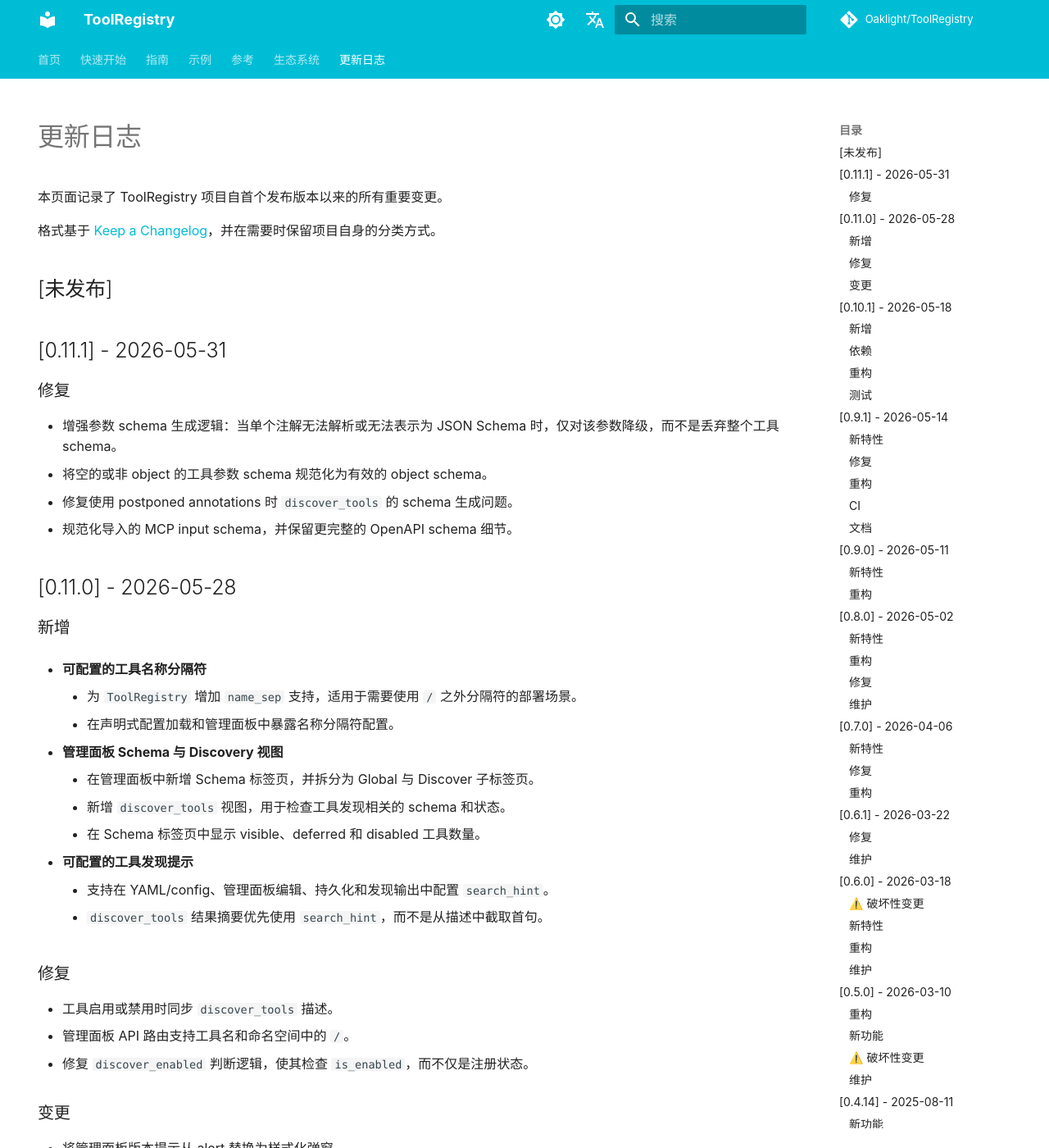
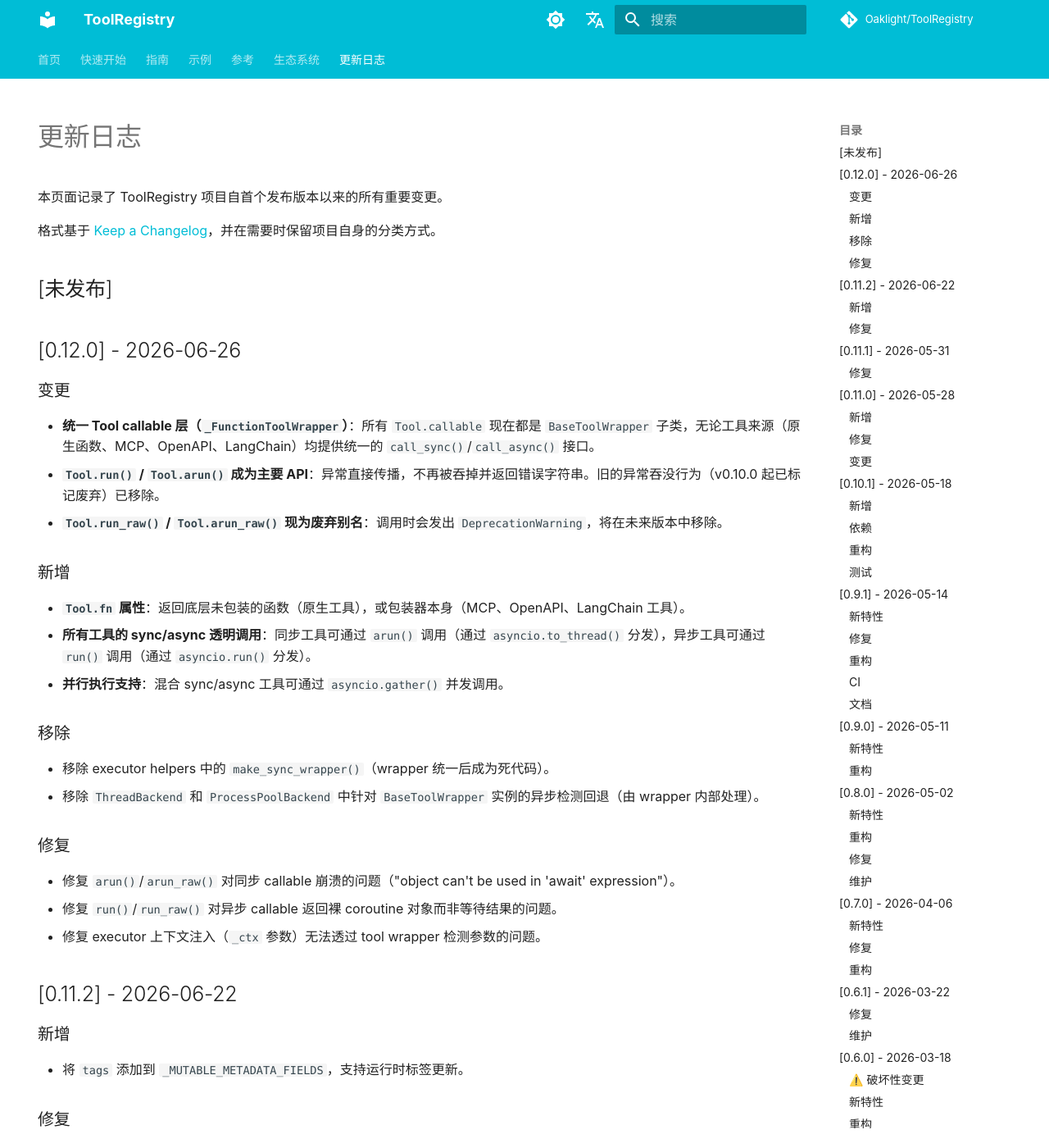
Before and after one commit to Oaklight/ToolRegistry, an MkDocs documentation site: the page built from docs/changelog.md, in a window 1280 px wide and 1400 px high. Shown: the whole window at 82% size. Built offline with MkDocs 1.6.1 and Material for MkDocs 9.7.7, drawn with Linux system fonts in a browser that asks for light colours; some web fonts are replaced; comment, search, counter and statistics services are not loaded; some of the changed text lies outside the part shown.

Commit message:
changelog: add v0.11.2 and v0.12.0 entries

```diff
--- a/docs/changelog.md
+++ b/docs/changelog.md
@@ -15,6 +15,41 @@ hide:
 格式基于 [Keep a Changelog](https://keepachangelog.com/zh-CN/1.1.0/)，并在需要时保留项目自身的分类方式。
 
 ## [未发布]
+
+## [0.12.0] - 2026-06-26
+
+### 变更
+
+- **统一 Tool callable 层（`_FunctionToolWrapper`）**：所有 `Tool.callable` 现在都是 `BaseToolWrapper` 子类，无论工具来源（原生函数、MCP、OpenAPI、LangChain）均提供统一的 `call_sync()`/`call_async()` 接口。
+- **`Tool.run()` / `Tool.arun()` 成为主要 API**：异常直接传播，不再被吞掉并返回错误字符串。旧的异常吞没行为（v0.10.0 起已标记废弃）已移除。
+- **`Tool.run_raw()` / `Tool.arun_raw()` 现为废弃别名**：调用时会发出 `DeprecationWarning`，将在未来版本中移除。
+
+### 新增
+
+- **`Tool.fn` 属性**：返回底层未包装的函数（原生工具），或包装器本身（MCP、OpenAPI、LangChain 工具）。
+- **所有工具的 sync/async 透明调用**：同步工具可通过 `arun()` 调用（通过 `asyncio.to_thread()` 分发），异步工具可通过 `run()` 调用（通过 `asyncio.run()` 分发）。
+- **并行执行支持**：混合 sync/async 工具可通过 `asyncio.gather()` 并发调用。
+
+### 移除
+
+- 移除 executor helpers 中的 `make_sync_wrapper()`（wrapper 统一后成为死代码）。
+- 移除 `ThreadBackend` 和 `ProcessPoolBackend` 中针对 `BaseToolWrapper` 实例的异步检测回退（由 wrapper 内部处理）。
+
+### 修复
+
+- 修复 `arun()`/`arun_raw()` 对同步 callable 崩溃的问题（"object can't be used in 'await' expression"）。
+- 修复 `run()`/`run_raw()` 对异步 callable 返回裸 coroutine 对象而非等待结果的问题。
+- 修复 executor 上下文注入（`_ctx` 参数）无法透过 tool wrapper 检测参数的问题。
+
+## [0.11.2] - 2026-06-22
+
+### 新增
+
+- 将 `tags` 添加到 `_MUTABLE_METADATA_FIELDS`，支持运行时标签更新。
+
+### 修复
+
+- 简化 nullable `anyOf` schema 以兼容 MCP。
 
 ## [0.11.1] - 2026-05-31
 
```
